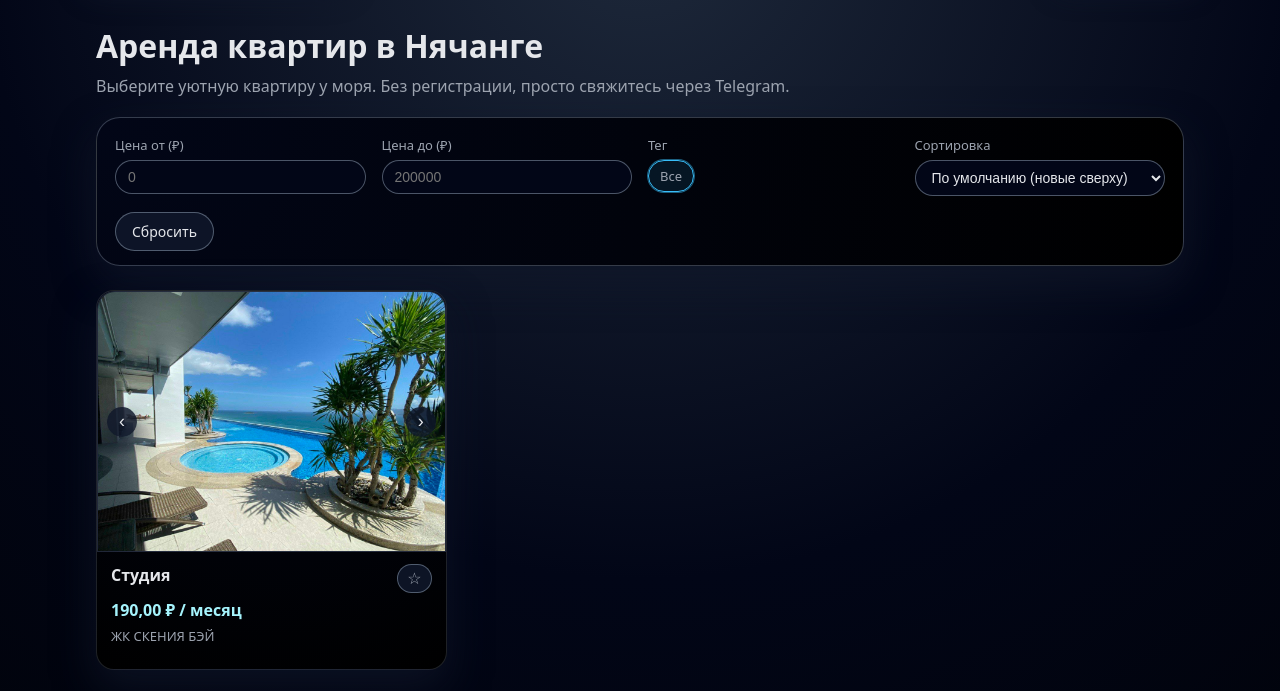
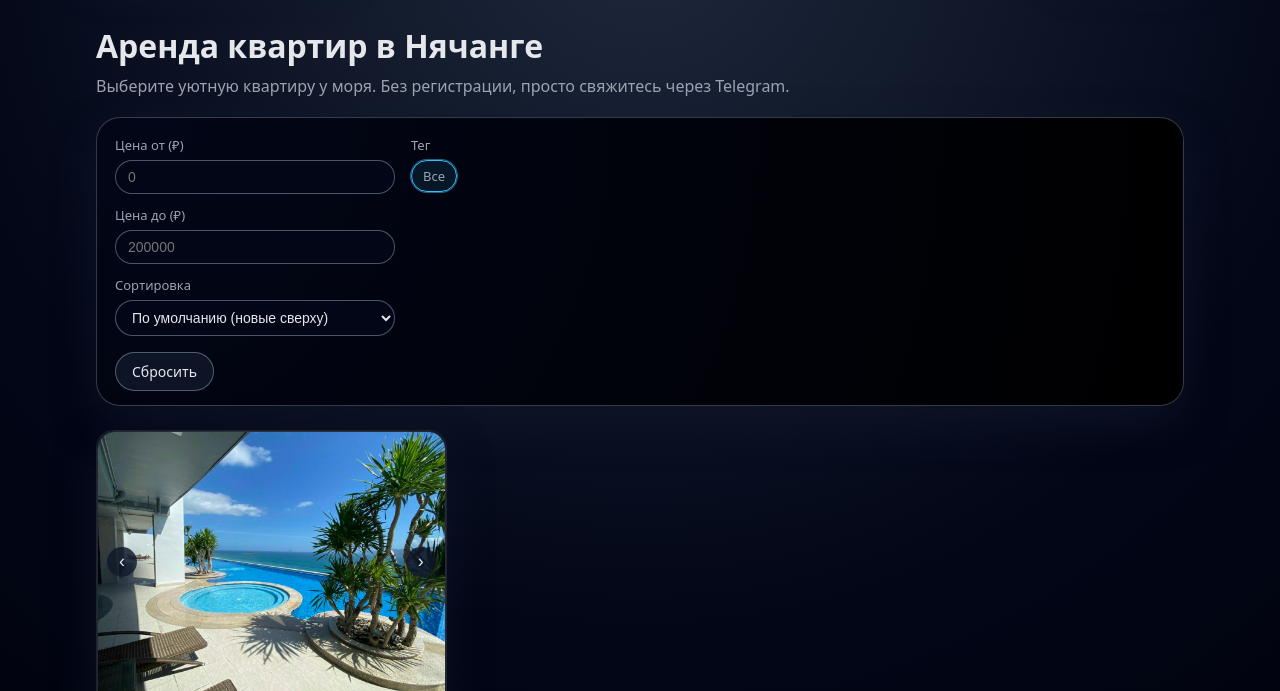
Before and after one commit to victormorozov1/rent, a Django app: page / in a window 1280 px wide. Shown: the part 80-771 px from the top of the page. Run offline with Django 5.2, Linux system fonts and the light colour scheme; data comes from the database, SQL or seed files in the repository; data that the repository does not hold is empty.

Commit message:
Adjust filters layout

```diff
--- a/nhatrang_rentals/listings/static/listings/styles.css
+++ b/nhatrang_rentals/listings/static/listings/styles.css
@@ -301,8 +301,18 @@ a:hover {
 
 .filters-row {
     display: grid;
-    grid-template-columns: repeat(4, minmax(0, 1fr));
+    grid-template-columns: minmax(220px, 280px) minmax(0, 1fr);
     gap: 16px;
+}
+
+.filters-stack {
+    display: flex;
+    flex-direction: column;
+    gap: 12px;
+}
+
+.filter-group--tags {
+    min-width: 0;
 }
 
 .filter-group {
@@ -992,7 +1002,7 @@ body.no-scroll {
 
 @media (max-width: 900px) {
     .filters-row {
-        grid-template-columns: repeat(2, minmax(0, 1fr));
+        grid-template-columns: minmax(0, 1fr);
     }
 
     .feedback-card {
--- a/nhatrang_rentals/listings/templates/listings/listing_list.html
+++ b/nhatrang_rentals/listings/templates/listings/listing_list.html
@@ -11,6 +11,7 @@
 <section class="filters-card">
     <form id="filter-form" method="get" class="filters-form">
         <div class="filters-row">
+            <div class="filters-stack">
                 <div class="filter-group">
                     <label for="price_min">Цена от (₽)</label>
                     <input type="number" step="any" name="price_min" id="price_min" value="{{ price_min }}" placeholder="0">
@@ -20,6 +21,15 @@
                     <input type="number" step="any" name="price_max" id="price_max" value="{{ price_max }}" placeholder="200000">
                 </div>
                 <div class="filter-group">
+                    <label for="sort">Сортировка</label>
+                    <select name="sort" id="sort">
+                        <option value="">По умолчанию (новые сверху)</option>
+                        <option value="price_asc" {% if sort == "price_asc" %}selected{% endif %}>Цена: по возрастанию</option>
+                        <option value="price_desc" {% if sort == "price_desc" %}selected{% endif %}>Цена: по убыванию</option>
+                    </select>
+                </div>
+            </div>
+            <div class="filter-group filter-group--tags">
                 <span class="filter-label">Тег</span>
                 <div class="tag-chips">
                     <label class="tag-chip{% if not current_tag %} tag-chip--active{% endif %}">
@@ -35,14 +45,6 @@
                         </label>
                     {% endfor %}
                 </div>
-            </div>
-            <div class="filter-group">
-                <label for="sort">Сортировка</label>
-                <select name="sort" id="sort">
-                    <option value="">По умолчанию (новые сверху)</option>
-                    <option value="price_asc" {% if sort == "price_asc" %}selected{% endif %}>Цена: по возрастанию</option>
-                    <option value="price_desc" {% if sort == "price_desc" %}selected{% endif %}>Цена: по убыванию</option>
-                </select>
             </div>
         </div>
         <div class="filters-actions">
```
Lines whose indentation alone changed are shown as unchanged.
